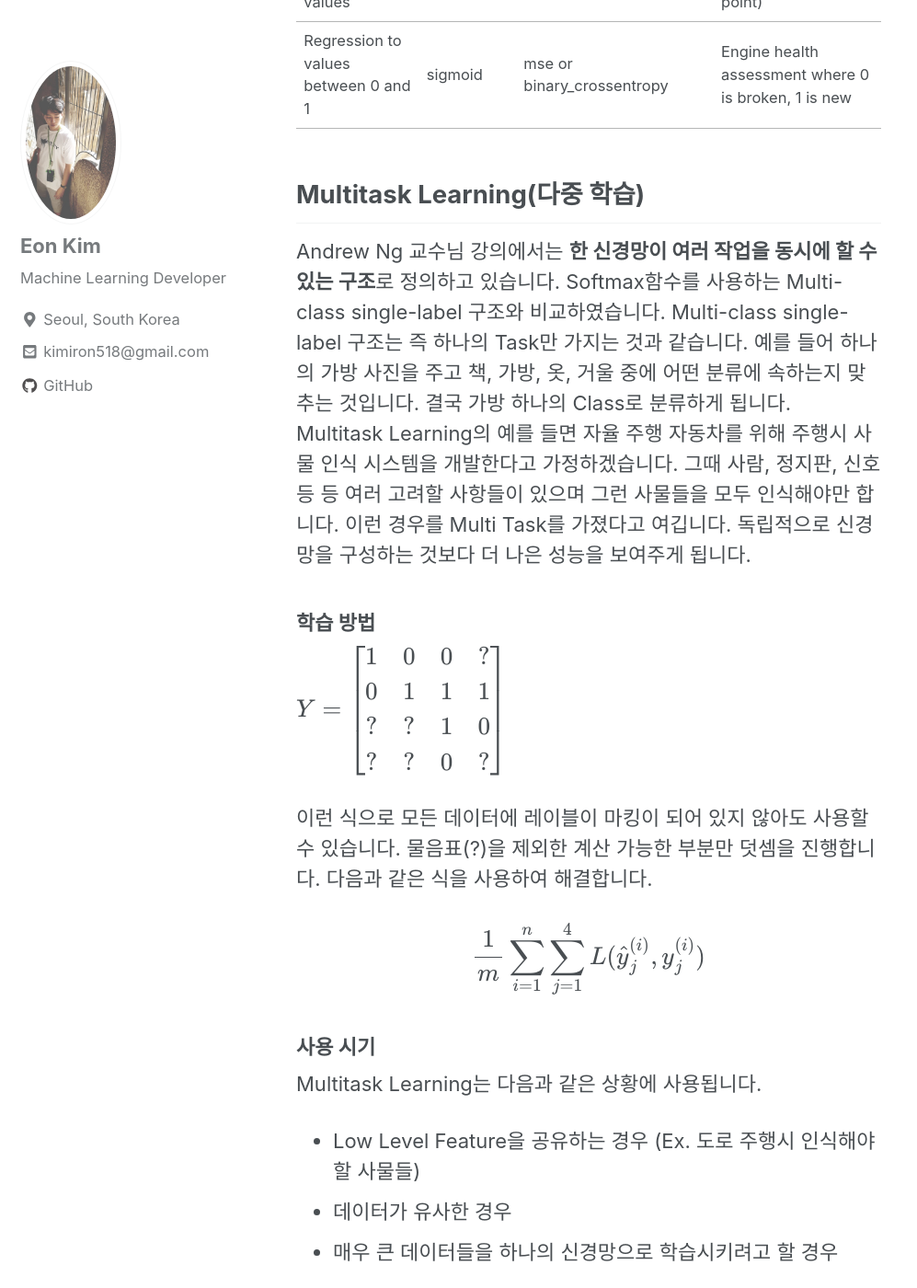
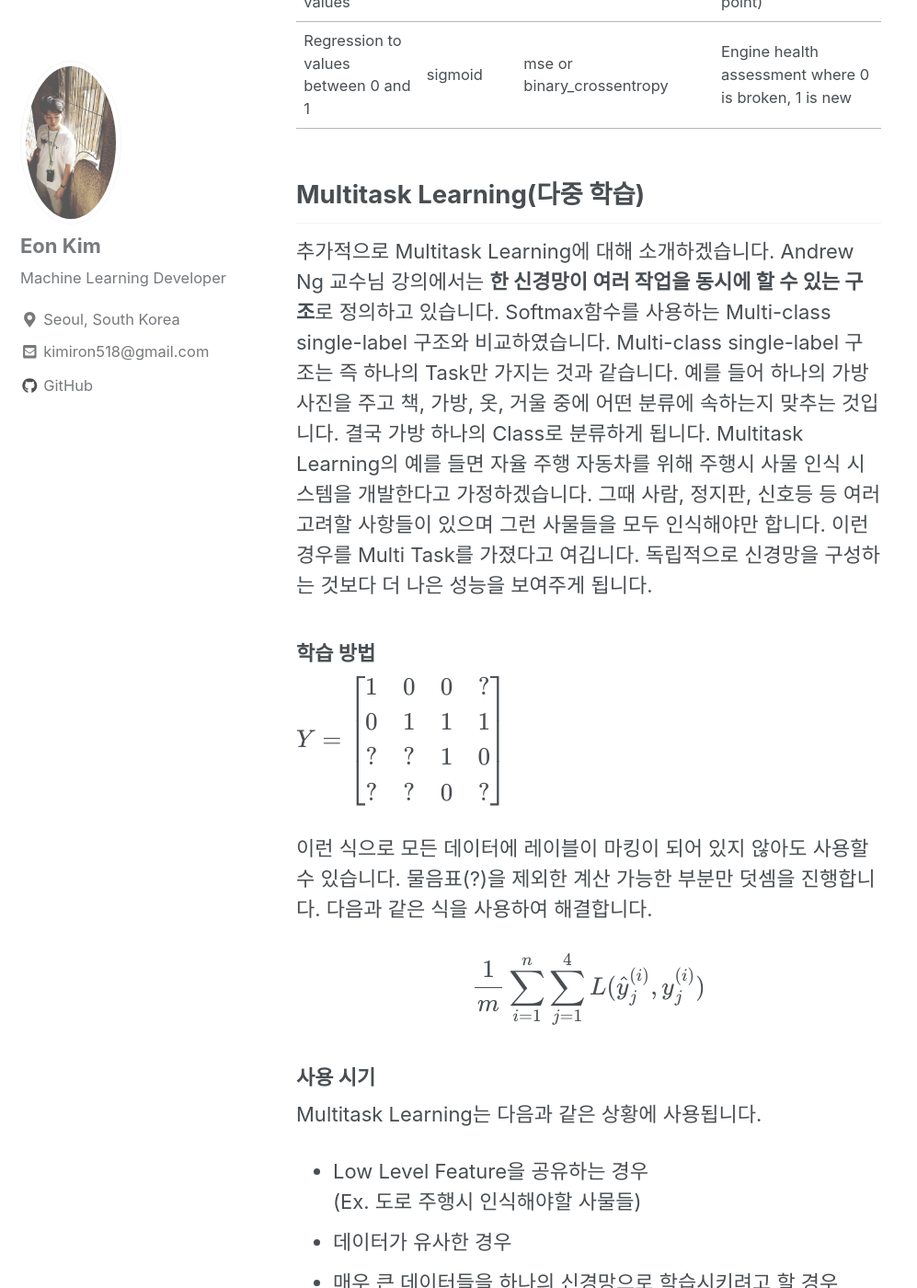
Before and after one commit to thisisiron/thisisiron.github.io, a Jekyll site: the page built from _posts/MachineLearning/2019-01-16-Last Layer Activation과 loss function 선택.md, in a window 1280 px wide and 1400 px high, scrolled down 903 px. Shown: the whole window at 92% size, without its empty margins (0-997 px from the left). Built offline with Jekyll 4.4.1, drawn with Linux system fonts in a browser that asks for light colours; cached includes are drawn as plain includes; nearby versions of some CDN libraries; formulas are drawn with MathJax 3.

Commit message:
add new post

```diff
--- a/_posts/MachineLearning/2019-01-16-Last Layer Activation과 loss function 선택.md
+++ b/_posts/MachineLearning/2019-01-16-Last Layer Activation과 loss function 선택.md
@@ -16,7 +16,7 @@
 Regression to values between 0 and 1 | sigmoid | mse or binary_crossentropy | Engine health assessment where 0 is broken, 1 is new
 
 ## Multitask Learning(다중 학습)
-Andrew Ng 교수님 강의에서는 **한 신경망이 여러 작업을 동시에 할 수 있는 구조**로 정의하고 있습니다. Softmax함수를 사용하는 Multi-class single-label 구조와 비교하였습니다. Multi-class single-label 구조는 즉 하나의 Task만 가지는 것과 같습니다. 예를 들어 하나의 가방 사진을 주고 책, 가방, 옷, 거울 중에 어떤 분류에 속하는지 맞추는 것입니다. 결국 가방 하나의 Class로 분류하게 됩니다. Multitask Learning의 예를 들면 자율 주행 자동차를 위해 주행시 사물 인식 시스템을 개발한다고 가정하겠습니다. 그때 사람, 정지판, 신호등 등 여러 고려할 사항들이 있으며 그런 사물들을 모두 인식해야만 합니다. 이런 경우를 Multi Task를 가졌다고 여깁니다. 독립적으로 신경망을 구성하는 것보다 더 나은 성능을 보여주게 됩니다.
+추가적으로 Multitask Learning에 대해 소개하겠습니다. Andrew Ng 교수님 강의에서는 **한 신경망이 여러 작업을 동시에 할 수 있는 구조**로 정의하고 있습니다. Softmax함수를 사용하는 Multi-class single-label 구조와 비교하였습니다. Multi-class single-label 구조는 즉 하나의 Task만 가지는 것과 같습니다. 예를 들어 하나의 가방 사진을 주고 책, 가방, 옷, 거울 중에 어떤 분류에 속하는지 맞추는 것입니다. 결국 가방 하나의 Class로 분류하게 됩니다. Multitask Learning의 예를 들면 자율 주행 자동차를 위해 주행시 사물 인식 시스템을 개발한다고 가정하겠습니다. 그때 사람, 정지판, 신호등 등 여러 고려할 사항들이 있으며 그런 사물들을 모두 인식해야만 합니다. 이런 경우를 Multi Task를 가졌다고 여깁니다. 독립적으로 신경망을 구성하는 것보다 더 나은 성능을 보여주게 됩니다.
 
 ### 학습 방법
 $$Y = \begin{bmatrix}
@@ -32,8 +32,7 @@
 
 ### 사용 시기
 Multitask Learning는 다음과 같은 상황에 사용됩니다.
-- Low Level Feature을 공유하는 경우
-  (Ex. 도로 주행시 인식해야할 사물들)
+- Low Level Feature을 공유하는 경우<br>(Ex. 도로 주행시 인식해야할 사물들)
 - 데이터가 유사한 경우
 - 매우 큰 데이터들을 하나의 신경망으로 학습시키려고 할 경우
 
```
